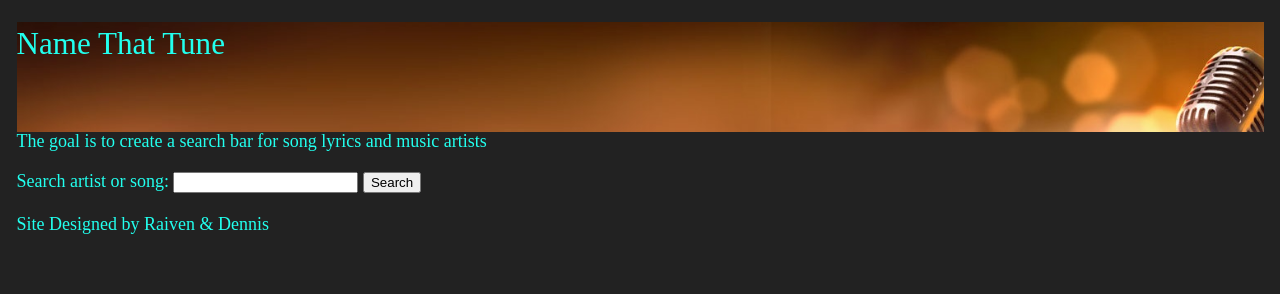
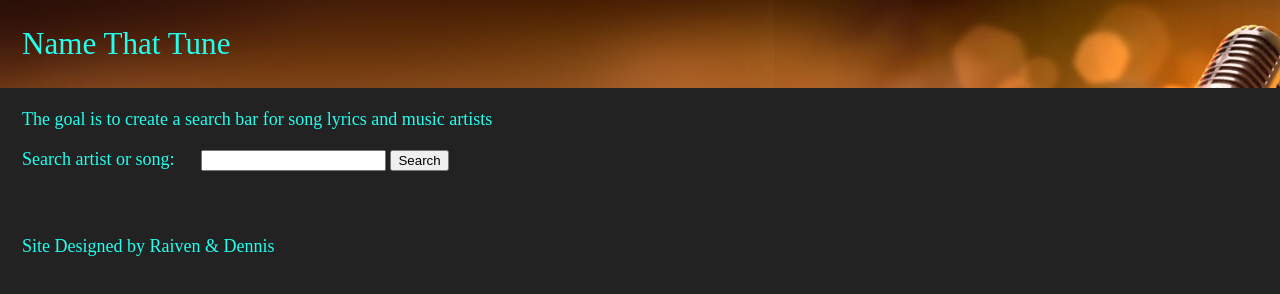
Before and after one commit to dchase3/Project-3-Group, a plain HTML site: page index.html in a window 1280 px wide. Drawn offline with Linux system fonts and the light colour scheme.

Commit message:
Fixed banner in css file

```diff
--- a/css/screen.css
+++ b/css/screen.css
@@ -16,38 +16,46 @@ html {
   line-height: 1.222em; /* 22px */
   color: #2FE;
   background-color: #222;
-  padding: 1.222em 16.5px;
+  padding: 0;
 }
 
 h1 {
   font-size: 1.728em; /* 31.104px */
   line-height: 1.415em; /* 44px @ 31.104px em */
   padding-bottom: 2.1225em; /* 22px */
+  padding: 0.7075em;
 }
 
 a {
   color: #EF2;
+  padding: 1.222em;/* 16.5px; */
 }
 
 p,
 ul {
+  padding: 1.222em;
   padding-bottom: 1.222em; /* 22px */
 }
 
 li {
+  padding: 1.222em;
   padding-bottom: 0.611em; /* 11px, half of the gridline */
 }
 
 li:last-child {
+  padding: 1.222em;/* 16.5px; */
   padding-bottom: 0;
+}
+label {
+  padding: 1.222em;/* 16.5px; */
 }
 
 header {
 
   background: url(../img/singing2.jpg) #222;
-  -webkit-background-size: cover;
-  -moz-background-size: cover;
-  -o-background-size: cover;
+  -webkit-background-size: 100%;
+  -moz-background-size: 100%;
+  -o-background-size: 100%;
   background-size: 100%;
   -webkit-background-size: cover;
   -moz-background-size: cover;
```
